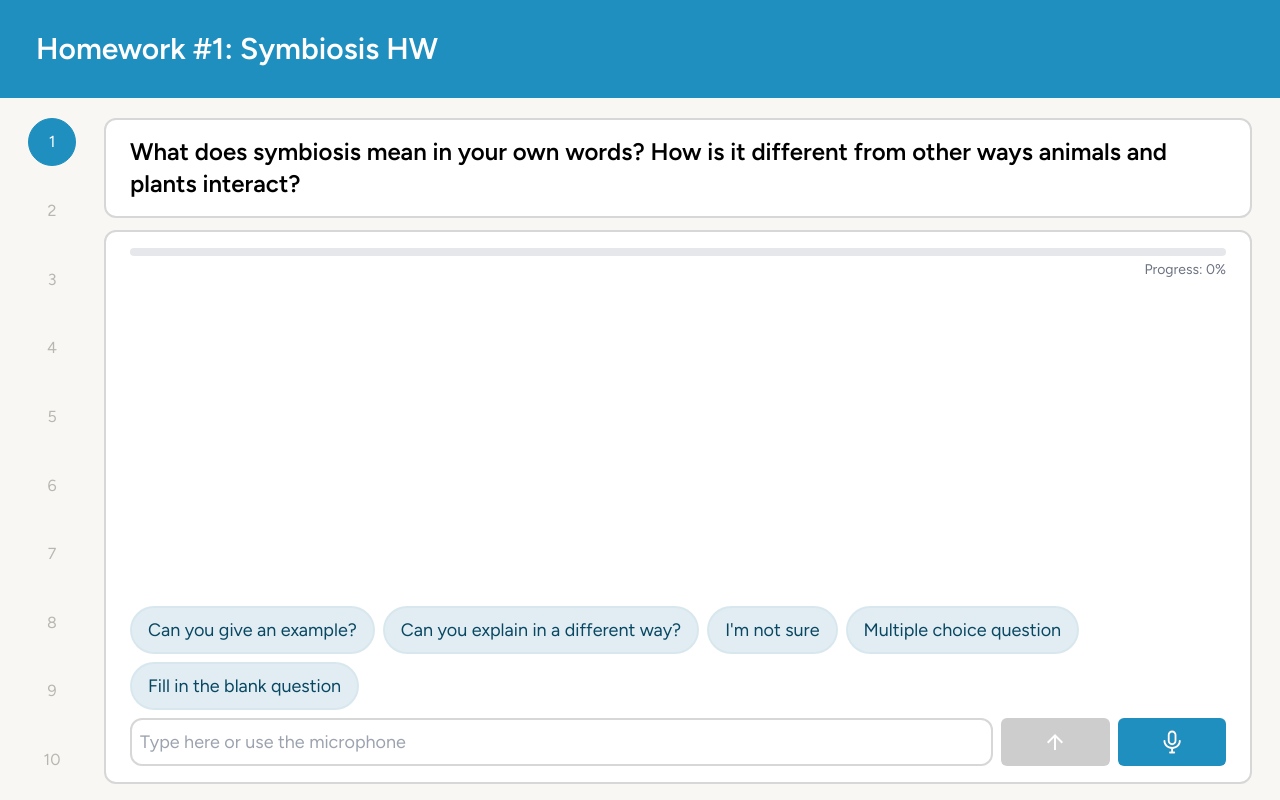
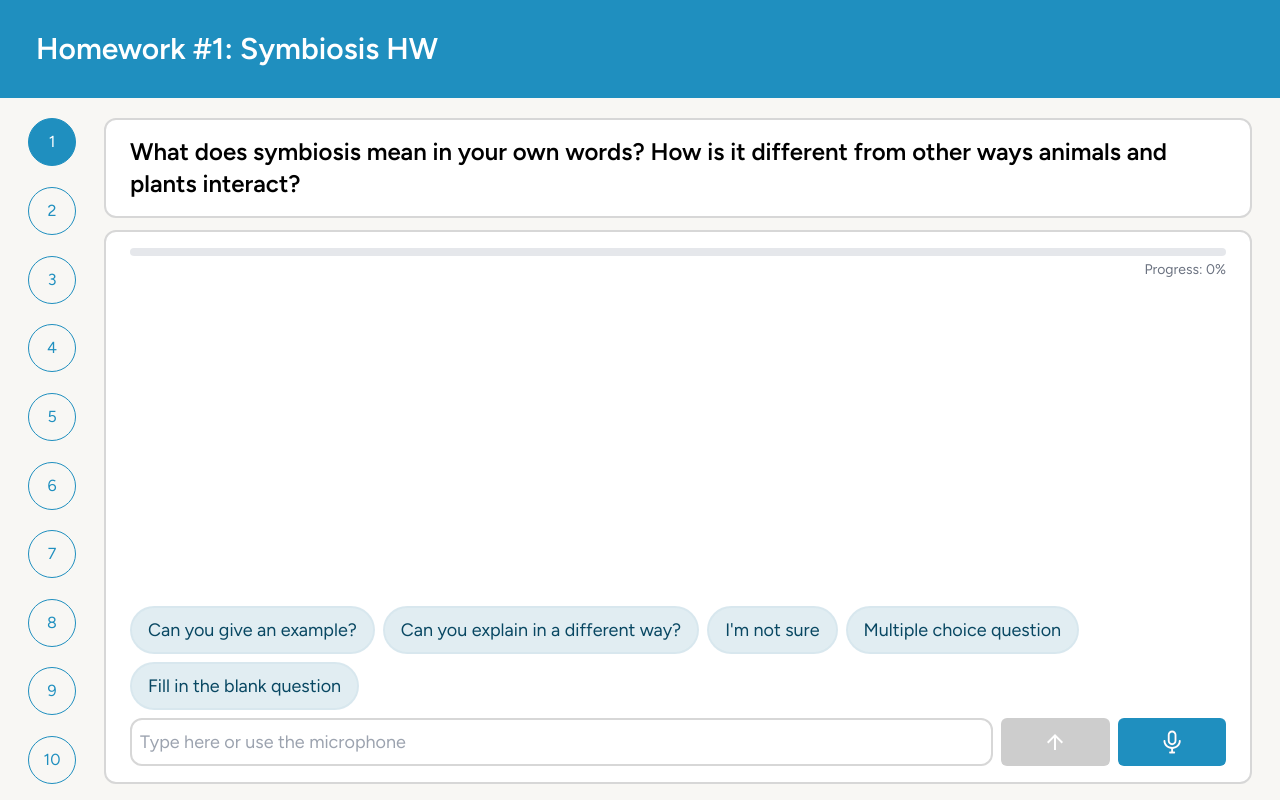
Before and after one commit to kristiiwuu/mvp, a Next.js app: page /assignment/1 in a window 1280 px wide. Built offline with nearby package versions, Linux system fonts and the light colour scheme; no server answers.

Commit message:
fix navbar

```diff
--- a/src/app/components/Student-Side/ProblemNumber.js
+++ b/src/app/components/Student-Side/ProblemNumber.js
@@ -1,29 +1,37 @@
 export default function ProblemNumber({ num, selected, onClick, isCorrect, isStarted }) {
-    const getClasses = () => {
-        if (isCorrect) {
-            return 'text-white border border-[#79d38d] bg-[#79d38d]';
-        } else if (selected) {
-            return 'bg-[#1F8FBF] border-[#1F8FBF] text-white hover:text-white';
-        } else if (isStarted) {
-            return 'border-[#1F8FBF] text-[#1F8FBF]';
-        } else {
-            return 'border-transparent text-[#B8B7AF]';
-        }
-    };
+//     const getClasses = () => {
+//         if (isCorrect) {
+//             return 'text-white border border-[#79d38d] bg-[#79d38d]';
+//         } else if (selected) {
+//             return 'bg-[#1F8FBF] border-[#1F8FBF] text-white hover:text-white';
+//         } else if (isStarted) {
+//             return 'border-[#1F8FBF] text-[#1F8FBF]';
+//         } else {
+//             return 'border-transparent text-[#B8B7AF]';
+//         }
+//     };
 
-    const dynamicClasses = `flex justify-center items-center border rounded-[50%] w-12 h-12
-        hover:bg-[#58B6DF] hover:text-white hover:border-[#58B6DF]
-        ${getClasses()}
-`;
+//     const dynamicClasses = `flex justify-center items-center border rounded-[50%] w-12 h-12
+//         hover:bg-[#58B6DF] hover:text-white hover:border-[#58B6DF]
+//         ${getClasses()}
+// `;
 
     return (
         <div
-        onClick={onClick}
-        className={`flex justify-center items-center border rounded-[50%] w-12 h-12 hover:bg-[#58B6DF] hover:text-white hover:border-[#58B6DF]
-        ${isCorrect? 'text-white border border-[#79d38d] bg-[#79d38d] ':
-            selected ? 'bg-[#1F8FBF] border-[#1F8FBF] text-white hover:text-white':
-                isStarted ? 'border-[#1F8FBF]':'border-transparent text-[#B8B7AF]'}`}>
-        {num}
-    </div>
+            onClick={onClick}
+            className={`flex justify-center items-center border border-[#1F8FBF] rounded-[50%] w-12 h-12 text-[#1F8FBF] hover:bg-[#58B6DF] hover:text-white hover:border-[#58B6DF]
+            ${selected? "bg-[#1F8FBF] text-white":""}`}>
+            {num}
+        </div>
     );
 }
+
+/*<div
+    onClick={onClick}
+    className={`flex justify-center items-center border rounded-[50%] w-12 h-12 hover:bg-[#58B6DF] hover:text-white hover:border-[#58B6DF]
+    ${isCorrect? 'text-white border border-[#79d38d] bg-[#79d38d] ':
+        selected ? 'bg-[#1F8FBF] border-[#1F8FBF] text-white hover:text-white':
+            isStarted ? 'border-[#1F8FBF]':'border-transparent text-[#B8B7AF]'}`}>
+    {num}
+</div>
+ */
```
